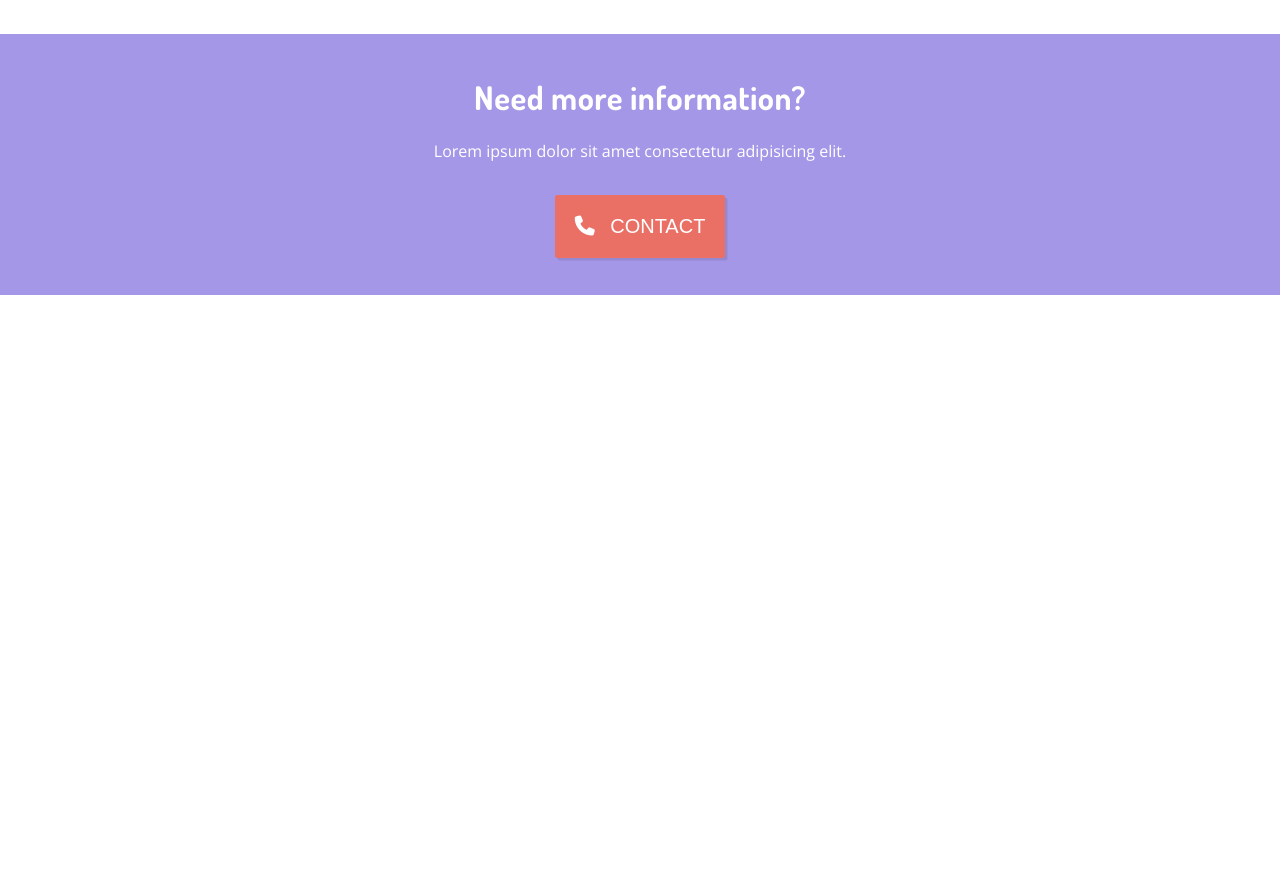
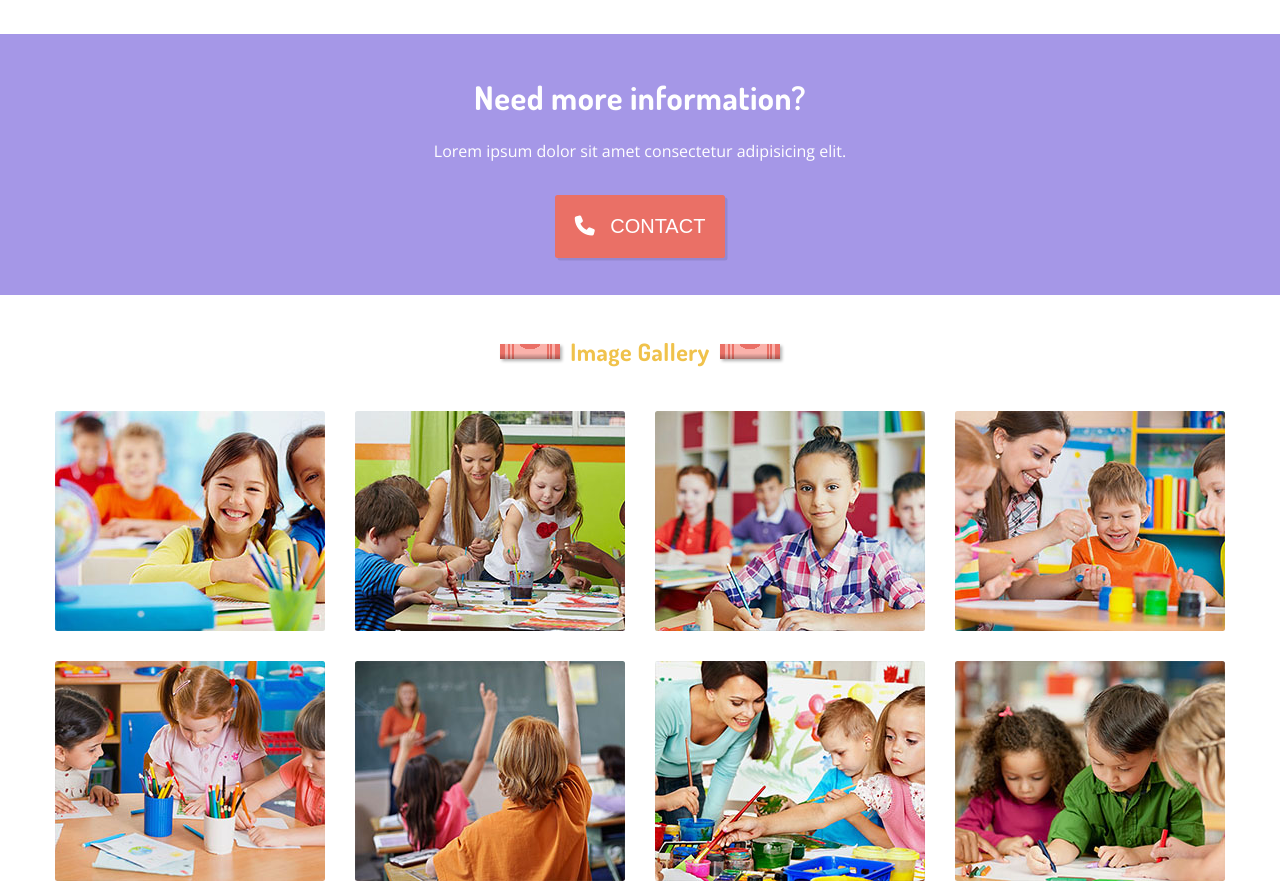
Before and after one commit to atenghamn/schoolwebsite, a plain HTML site: page index.html in a window 1280 px wide. Shown: the part 1026-1922 px from the top of the page. Before the commit the page ends 1321 px from the top, so only its background shows below. Drawn offline with nearby package versions, Linux system fonts and the light colour scheme.

Commit message:
Built the imagegallery

```diff
--- a/css/layout.css
+++ b/css/layout.css
@@ -11,6 +11,8 @@
 /*Margin*/
 .mr-auto, .mx-auto {margin-right: auto;}
 .ml-auto, .mx-auto {margin-left: auto;}
+
+.m-6 {margin: var(--distance-6);}
 
 .mt-0, .my-0{ margin-top: var(--distance-0); } /* 0rem */
 .mb-0, .my-0{ margin-bottom: var(--distance-0); }
--- a/index.html
+++ b/index.html
@@ -146,7 +146,7 @@
         <figure class="d-flex position-relative slider-width slider-animation">
             <div class="slider-container position-relative">
                 <div class="position-absolute centerXY bg-dark-transparent text-light text-center p-6 lh-xl">
-                    <h1>Livets Hårda Skola</h1>
+                    <h1>Fuck Cops!</h1>
                     <p>Lorem ipsum dolor sit amet consectetur adipisicing elit.</p>
                 </div>
                 <img class="slider-image" src="images/Slider/img-1.jpg" alt="Pupils">
@@ -313,6 +313,30 @@
         </div>
     </section>
 
+     <!-- Image Gallery Heading -->
+     <section class="d-flex justify-content-center align-items-center mt-15 mb-10">
+        <div class="crayon" style="--crayon-color:#ea7066; --crayon-paper-color:#fab2ab; --crayon-line-color:#ea7066;"></div>
+        <h2 class="mx-4 text-warning">Image Gallery</h2>
+        <div class="crayon" style="--crayon-color: #ea7066; --crayon-paper-color:#fab2ab; --crayon-line-color: #ea7066;"></div>
+    </section>
+
+    <!-- Image Gallery -->
+    <section class="d-flex align-items-center justify-content-center">
+    <!-- Images -->
+    <div class="d-flex flex-wrap justify-content-center max-width">
+        <img src="images/gallery/gallery-img1.jpg" class="border-radius m-6" alt="Image of  children at school">
+        <img src="images/gallery/gallery-img2.jpg" class="border-radius m-6" alt="Image of  children at school">
+        <img src="images/gallery/gallery-img3.jpg" class="border-radius m-6" alt="Image of  children at school">
+        <img src="images/gallery/gallery-img4.jpg" class="border-radius m-6" alt="Image of  children at school">
+        <img src="images/gallery/gallery-img5.jpg" class="border-radius m-6" alt="Image of  children at school">
+        <img src="images/gallery/gallery-img6.jpg" class="border-radius m-6" alt="Image of  children at school">
+        <img src="images/gallery/gallery-img7.jpg" class="border-radius m-6" alt="Image of  children at school">
+        <img src="images/gallery/gallery-img8.jpg" class="border-radius m-6" alt="Image of  children at school">
+
+
+
+    </div>
+    </section>
 
 
 </body>
```
